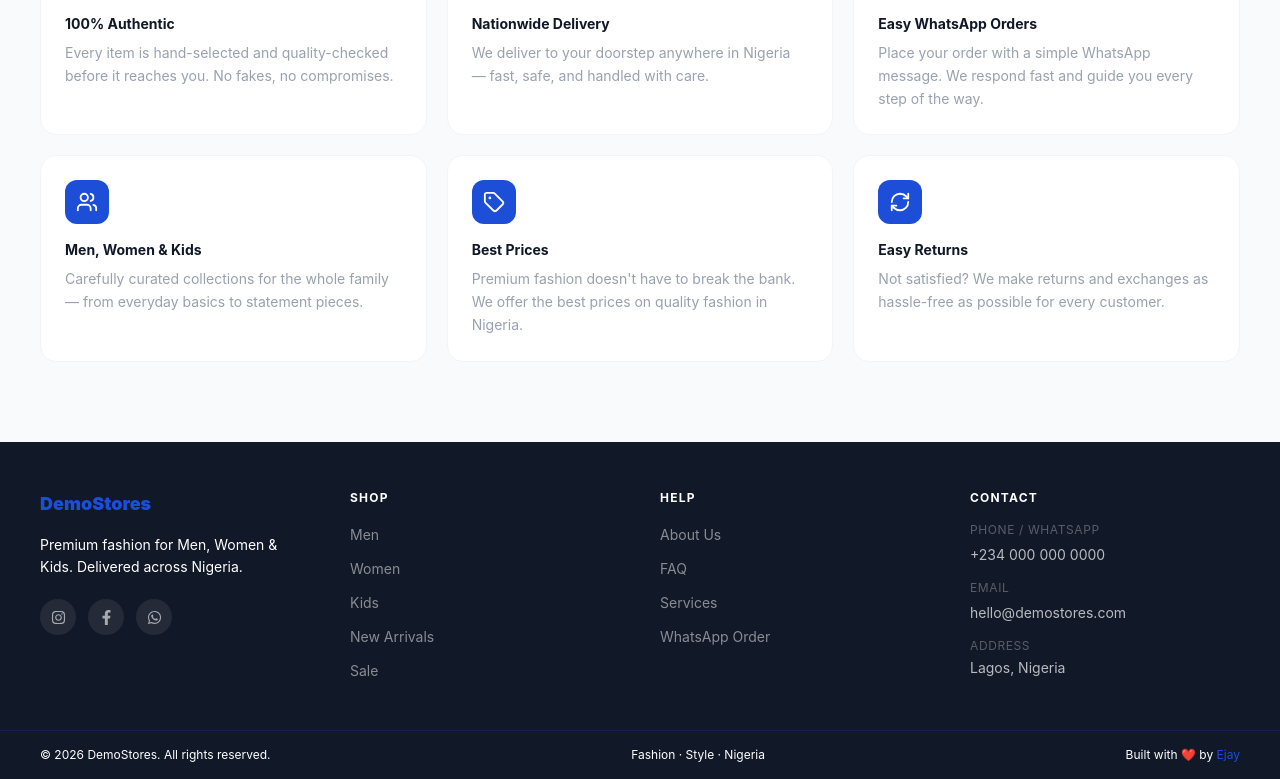
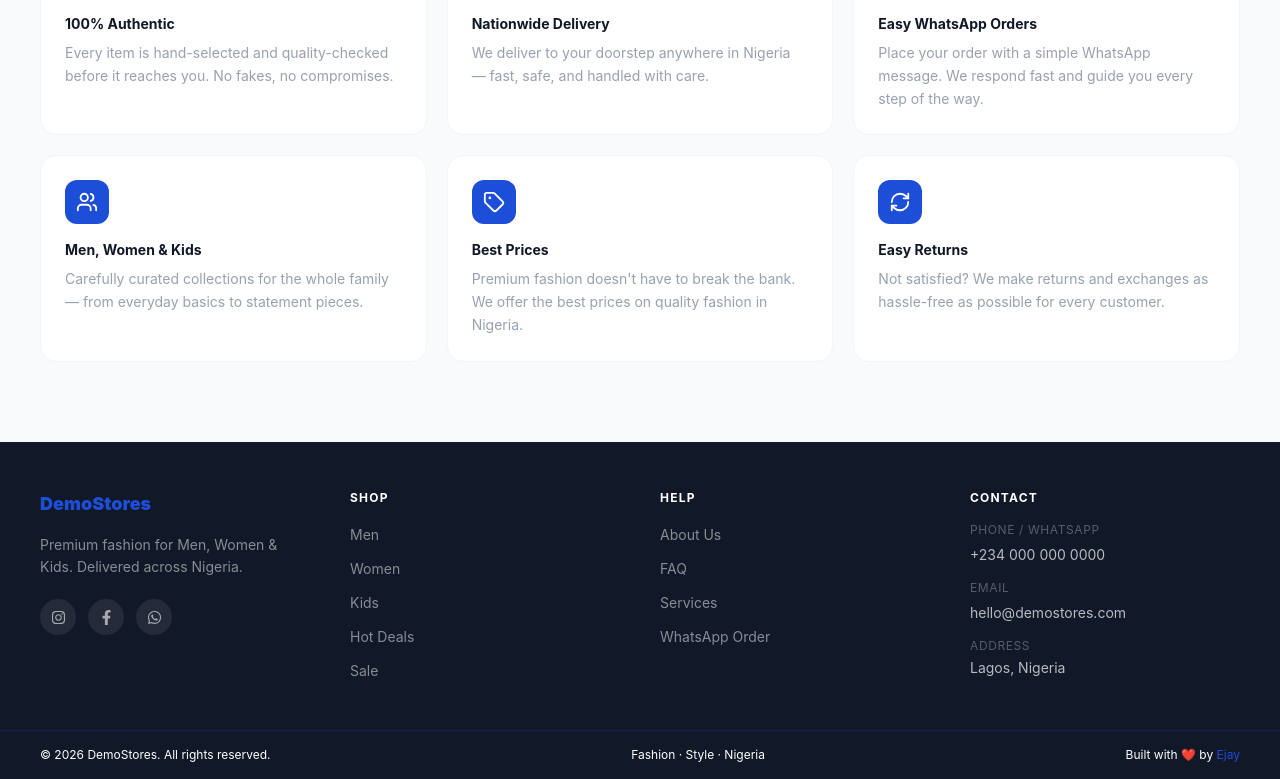
Before and after one commit to ejaymedia/demostores, a React (Vite) app: page / in a window 1280 px wide. Shown: the part 1694-2473 px from the top of the page. Built offline with nearby package versions, Linux system fonts and the light colour scheme; no server answers; the database is empty.

Commit message:
update to remove static info in footer

```diff
--- a/src/components/Footer.jsx
+++ b/src/components/Footer.jsx
@@ -40,7 +40,6 @@ const Footer = () => {
     }
   };
 
-  // Logo — no text beside it
   const FooterLogo = () => {
     if (!siteSettings.logo_url) {
       return (
@@ -70,7 +69,7 @@ const Footer = () => {
       <div className="max-w-7xl mx-auto px-4 sm:px-6 lg:px-10 py-12">
         <div className="grid grid-cols-2 sm:grid-cols-4 gap-8 lg:gap-10">
 
-          {/* Brand — full width on mobile */}
+          {/* Brand */}
           <div className="col-span-2 sm:col-span-1">
             <button
               onClick={() => goTo("/")}
@@ -79,9 +78,11 @@ const Footer = () => {
             >
               <FooterLogo />
             </button>
-            <p className="text-white text-sm leading-relaxed mb-5 max-w-xs">
+            {siteSettings.tagline && (
+              <p className="text-white/50 text-sm leading-relaxed mb-5 max-w-xs">
                 {siteSettings.tagline}. Delivered across Nigeria.
               </p>
+            )}
             {/* Socials */}
             <div className="flex items-center gap-3">
               <a
@@ -104,6 +105,7 @@ const Footer = () => {
               >
                 <FaFacebookF size={15} />
               </a>
+              {siteSettings.whatsapp && (
                 <a
                   href={`https://wa.me/${siteSettings.whatsapp}`}
                   target="_blank"
@@ -114,6 +116,7 @@ const Footer = () => {
                 >
                   <FaWhatsapp size={15} />
                 </a>
+              )}
             </div>
           </div>
 
@@ -127,7 +130,7 @@ const Footer = () => {
                 { label: "Men", action: () => goTo("/shop/men") },
                 { label: "Women", action: () => goTo("/shop/women") },
                 { label: "Kids", action: () => goTo("/shop/kids") },
-                { label: "New Arrivals", action: () => goTo("/shop/men") },
+                { label: "Hot Deals", action: () => goTo("/shop/men") },
                 { label: "Sale", action: () => goTo("/shop/men") },
               ].map((link) => (
                 <li key={link.label}>
@@ -151,7 +154,10 @@ const Footer = () => {
               {[
                 { label: "About Us", action: () => goTo("/about") },
                 { label: "FAQ", action: () => goTo("/faq") },
-                { label: "Services", action: () => scrollToSection("services") },
+                {
+                  label: "Services",
+                  action: () => scrollToSection("services"),
+                },
                 {
                   label: "WhatsApp Order",
                   action: () =>
@@ -173,7 +179,7 @@ const Footer = () => {
             </ul>
           </div>
 
-          {/* Contact */}
+          {/* Contact — only renders fields that exist in Supabase */}
           <div>
             <h4 className="text-white text-xs font-bold uppercase tracking-widest mb-4">
               Contact
@@ -222,19 +228,22 @@ const Footer = () => {
         </div>
       </div>
 
-      {/* Divider — uses brand primary colour */}
+      {/* Divider */}
       <div
-        className="h-px w-full opacity-20"
-        style={{ background: "var(--brand-1)" }}
+        className="h-px w-full"
+        style={{ background: "var(--brand-shade-dark)", opacity: 0.3 }}
       />
 
       {/* Bottom bar */}
       <div className="max-w-7xl mx-auto px-4 sm:px-6 lg:px-10 py-4">
         <div className="flex flex-col sm:flex-row items-center justify-between gap-2">
           <p className="text-white text-xs">
-            © {currentYear} {siteSettings.business_name}. All rights reserved.
+            © {currentYear}{" "}
+            {siteSettings.business_name}. All rights reserved.
           </p>
-          <p className="text-white text-xs">Fashion · Style · Nigeria</p>
+          <p className="text-white text-xs">
+            Fashion · Style · Nigeria
+          </p>
           <p className="text-white text-xs">
             Built with ❤️ by{" "}
             <a
```
Lines whose indentation alone changed are shown as unchanged.
